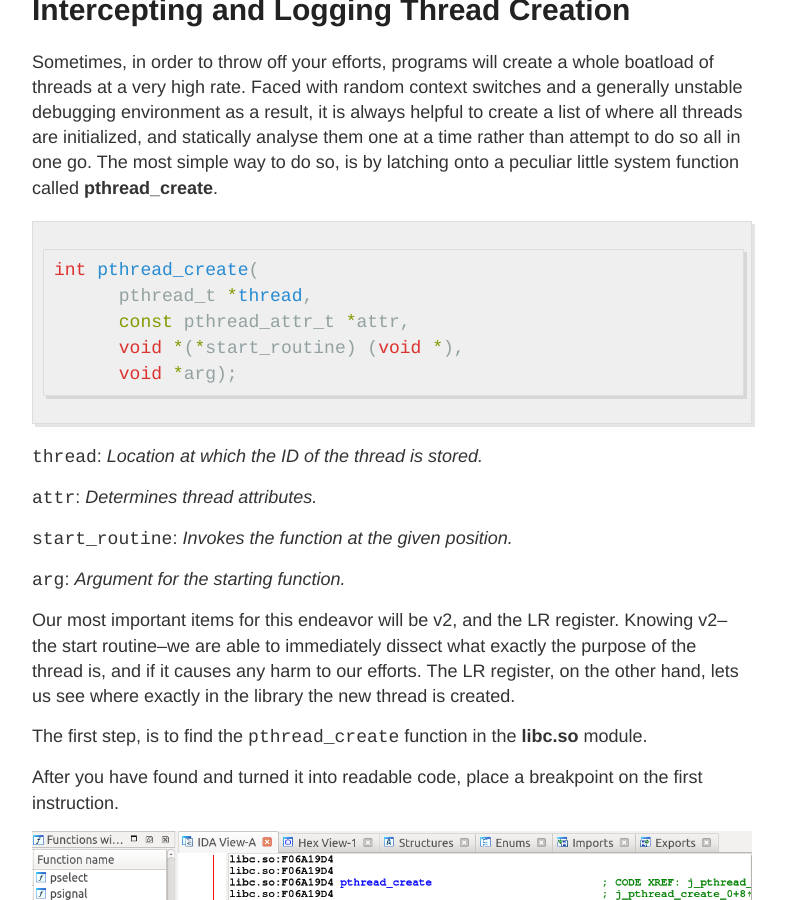
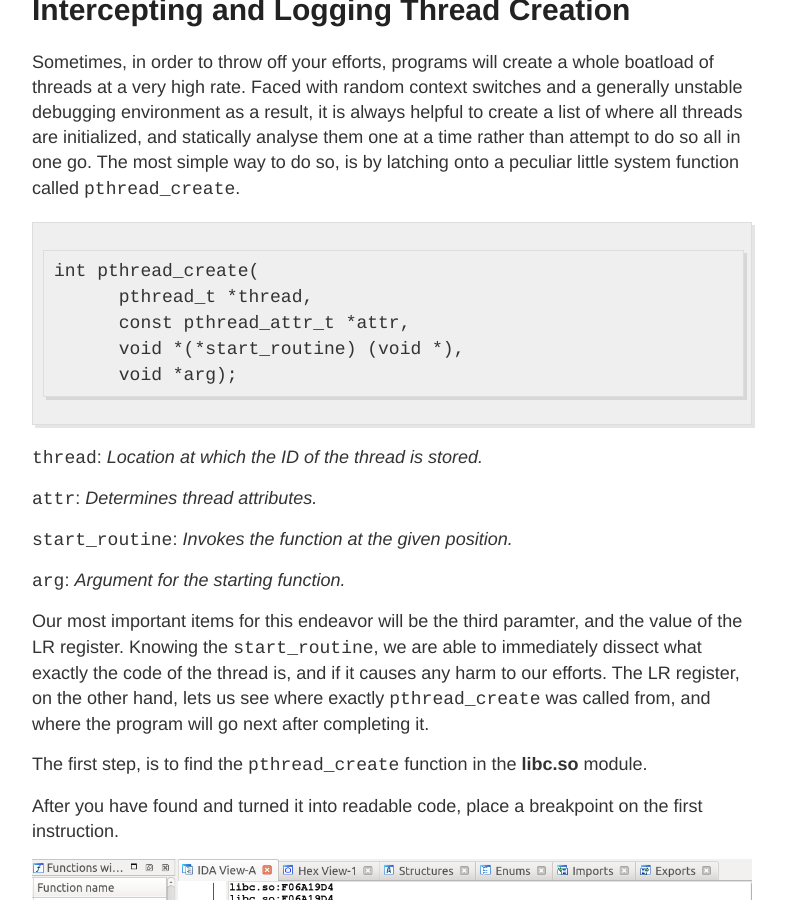
Before and after one commit to eng-1/eng-1.github.io, a Jekyll site: the page built from _posts/2018-12-03-Intercepting-Threads.md, in a window 1280 px wide and 900 px high, scrolled down 215 px. Shown: the whole window, without its empty margins (248-1034 px from the left). Built offline with Jekyll 4.4.1, drawn with Linux system fonts in a browser that asks for light colours; some of the changed text lies outside the part shown.

Commit message:
Fixed slight error in post.

````diff
--- a/_posts/2018-12-03-Intercepting-Threads.md
+++ b/_posts/2018-12-03-Intercepting-Threads.md
@@ -5,9 +5,9 @@ categories: [Programming, Reverse, Engineering]
 tags: [IDA, IDC, pthread_create, breakpoint]
 ---
 
- Sometimes, in order to throw off your efforts, programs will create a whole boatload of threads at a very high rate. Faced with random context switches and a generally unstable debugging environment as a result, it is always helpful to create a list of where all threads are initialized, and statically analyse them one at a time rather than attempt to do so all in one go. The most simple way to do so, is by latching onto a peculiar little system function called **pthread_create**.
+ Sometimes, in order to throw off your efforts, programs will create a whole boatload of threads at a very high rate. Faced with random context switches and a generally unstable debugging environment as a result, it is always helpful to create a list of where all threads are initialized, and statically analyse them one at a time rather than attempt to do so all in one go. The most simple way to do so, is by latching onto a peculiar little system function called `pthread_create`.
 
-```c
+```
 int pthread_create(
       pthread_t *thread,
       const pthread_attr_t *attr,
@@ -23,7 +23,7 @@ int pthread_create(
 
 `arg`: *Argument for the starting function.*
 
-Our most important items for this endeavor will be v2, and the LR register. Knowing v2--the start routine--we are able to immediately dissect what exactly the purpose of the thread is, and if it causes any harm to our efforts. The LR register, on the other hand, lets us see where exactly in the library the new thread is created.
+Our most important items for this endeavor will be the third paramter, and the value of the LR register. Knowing the `start_routine`, we are able to immediately dissect what exactly the code of the thread is, and if it causes any harm to our efforts. The LR register, on the other hand, lets us see where exactly `pthread_create` was called from, and where the program will go next after completing it.
 
 The first step, is to find the `pthread_create` function in the **libc.so** module.
 
@@ -38,7 +38,7 @@ After you have found and turned it into readable code, place a breakpoint on the
  Uncheck *Break*, so IDA does not stop here, and click on the button with the 3 dots to the right of the Condition field. Enter the following script:
 
 ```
-msg("@@@@ pthread_create: *thread: 0x%x *attr: 0x%x start_routine: 0x%x[%s+0x%x] *arg: 0x%x LR: 0x%x[%s+0x%x] Parent Thread ID=%d\n",
+msg("@@@@ pthread_create: *thread: 0x%x *attr: 0x%x start_routine: 0x%x[%s+0x%x] *arg: 0x%x LR: 0x%x[%s+0x%x] Parent Thread ID: %d\n",
     r0,
     r1,
     r2,
@@ -64,7 +64,7 @@ Click compile to check that syntax is correct, click *OK*, and run the debugging
             *attr: 0x0
     start_routine: 0xd0b0d61c[/data/app/evil.app/lib/arm/evil_module.so+0x4361c]
             *args: 0x0
-               LR: =0xd0acf710[/data/app/evil.app/lib/arm/evil_module.so+0x5710]
+               LR: 0xd0acf710[/data/app/evil.app/lib/arm/evil_module.so+0x5710]
  Parent Thread ID: 18638
 ```
 
````
